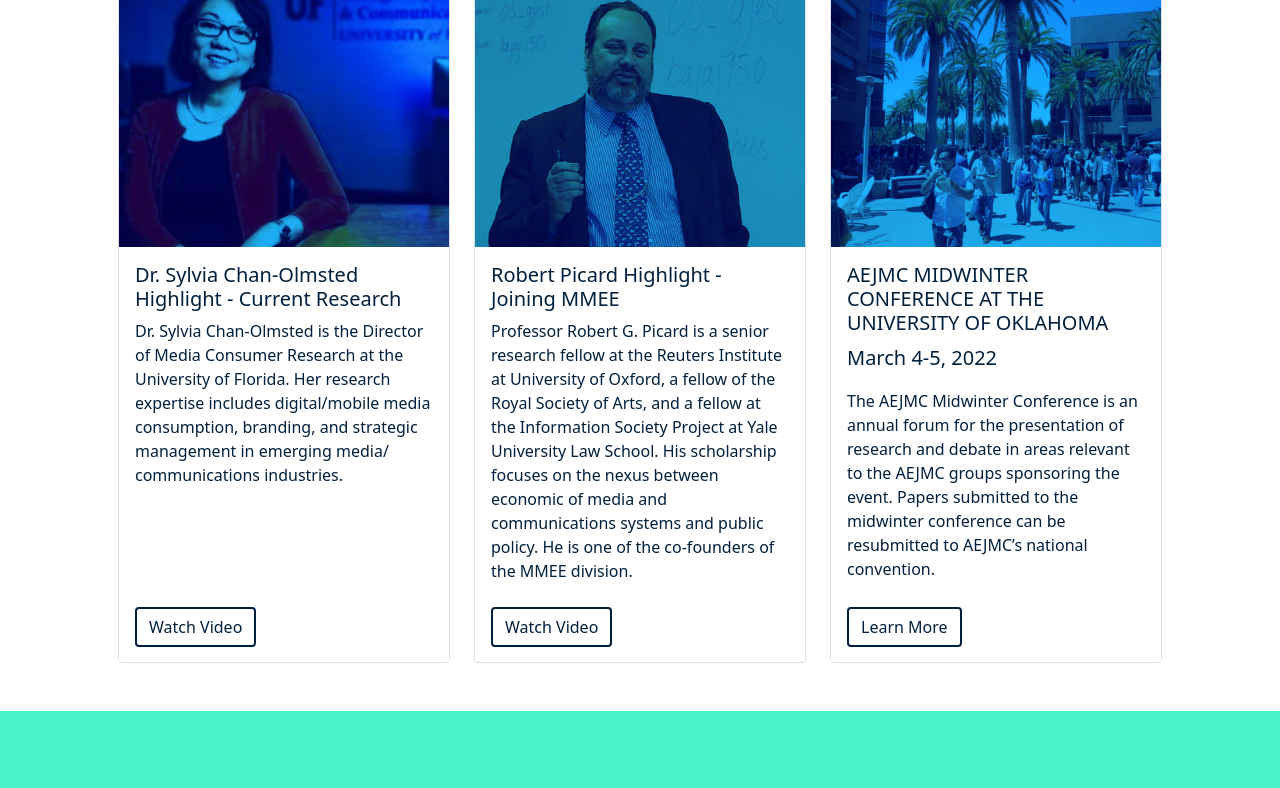
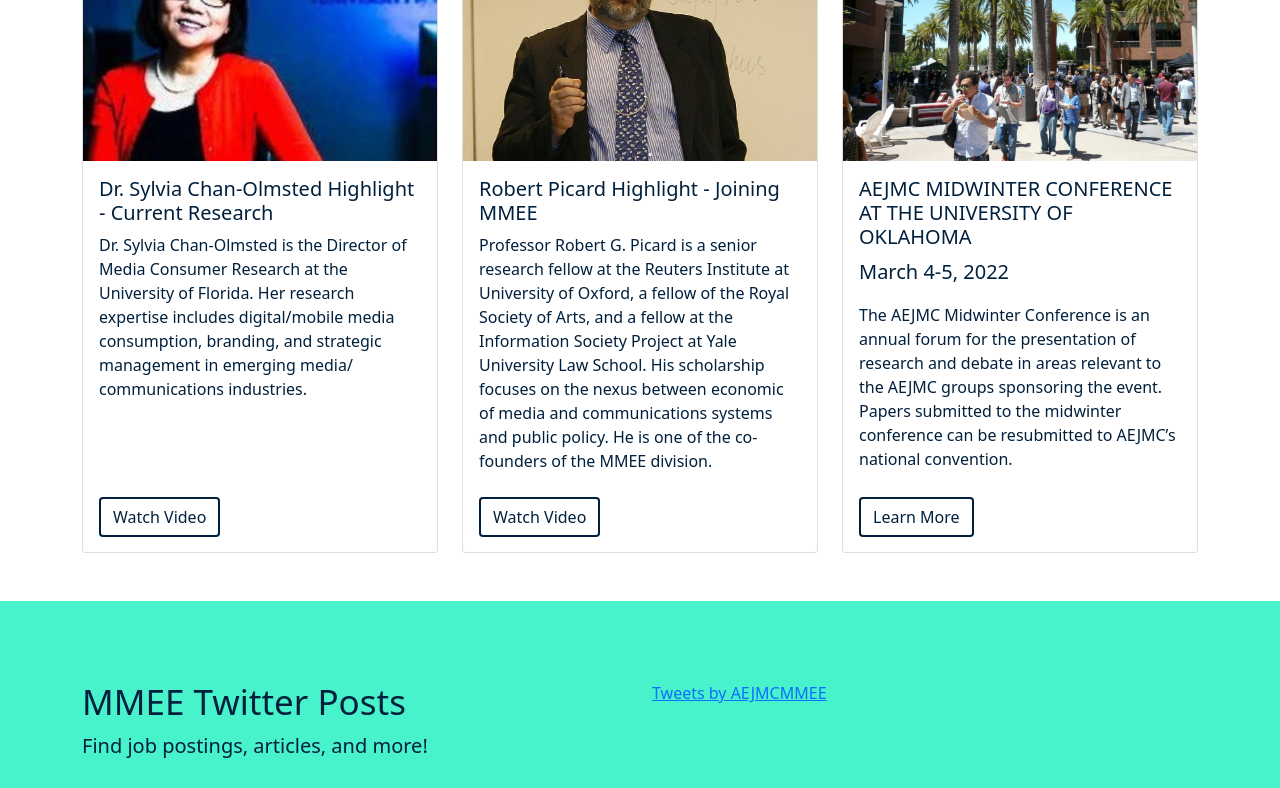
Before and after one commit to DanC29/mmee, a plain HTML site: page blog.html in a window 1280 px wide. Shown: the part 577-1365 px from the top of the page. Drawn offline with nearby package versions, Linux system fonts and the light colour scheme.

Commit message:
final commit
project due tomorrow

```diff
--- a/blog.html
+++ b/blog.html
@@ -81,7 +81,7 @@
             </div>
           </div>
           <div class="row d-flex">
-            <div class="col-md-4">
+            <div class="col-md-4 card-cont">
               <div class="card h-100">
                 <div
                   id="recents-filter"
@@ -116,7 +116,7 @@
               </div>
             </div>
 
-            <div class="col-md-4">
+            <div class="col-md-4 card-cont">
               <div class="card h-100">
                 <div
                   id="recents-filter"
@@ -153,7 +153,7 @@
               </div>
             </div>
 
-            <div class="col-md-4">
+            <div class="col-md-4 card-cont">
               <div class="card h-100">
                 <div
                   id="recents-filter"
@@ -241,55 +241,6 @@
           </div>
         </div>
       </section>
-      <!--  <div class="wrap-2">
-        <canvas id="liquid"></canvas>
-        <div id="tl-cont">
-          <div class="container">
-            <div class="row">
-              <div class="col-md-6">
-                <h2>MMEE Twitter Posts</h2>
-                <p class="lead">Find job postings, articles, and more!</p>
-              </div>
-              <div class="col-md-5">
-                <a
-                  class="twitter-timeline"
-                  data-width="500"
-                  data-height="400"
-                  data-theme="light"
-                  href="https://twitter.com/AEJMCMMEE?ref_src=twsrc%5Etfw"
-                  >Tweets by AEJMCMMEE</a
-                >
-              </div>
-            </div>
-            <div class="row">
-              <div class="col-md-6">
-                <h2>MMEE Facebook Posts</h2>
-                <p class="lead">Find job postings, announcements, and more!</p>
-              </div>
-              <div class="col-md-5">
-                <div
-                  class="fb-page"
-                  data-href="https://www.facebook.com/AEJMCMMEE"
-                  data-tabs="timeline"
-                  data-width="500"
-                  data-height="500"
-                  data-small-header="false"
-                  data-adapt-container-width="true"
-                  data-hide-cover="true"
-                  data-show-facepile="fasle"
-                >
-                  <blockquote
-                    cite="https://www.facebook.com/AEJMCMMEE"
-                    class="fb-xfbml-parse-ignore"
-                  >
-                    <a href="https://www.facebook.com/AEJMCMMEE">AEJMC MMEE</a>
-                  </blockquote>
-                </div>
-              </div>
-            </div>
-          </div>
-        </div>
-      </div> -->
     </main>
     <footer>
       <h5>DMD 3102 001</h5>
--- a/style.css
+++ b/style.css
@@ -7,7 +7,7 @@
 @media (min-width: 320px) {
   /* Home Page Start*/
   .header-background {
-    height: 50vh;
+    height: 35vh;
     overflow: hidden;
     display: flex;
     align-items: center;
@@ -232,7 +232,7 @@
   /* Application Page End*/
   /* Blog Page Start*/
   .blog-header-background {
-    height: 45vh;
+    height: 35vh;
     overflow: hidden;
     display: flex;
     align-items: center;
@@ -262,17 +262,17 @@
     font-weight: 500;
   }
   .recent-posts-cont {
-    padding: 3rem;
+    padding-top: 2rem;
+    padding-bottom: 2rem;
     color: #01203d;
+  }
+  .card-cont {
+    margin-top: 1rem;
+    margin-bottom: 1rem;
   }
   .card-img-top {
     width: 100%;
-    height: 20vw;
     object-fit: cover;
-    mix-blend-mode: overlay;
-  }
-  #recents-filter {
-    background-color: #0f5aa0;
   }
   .recent-footer {
     background-color: #ffffff;
@@ -365,7 +365,12 @@
     height: 100%;
     position: absolute;
   }
-
+  .card-img-top {
+    width: 100%;
+    height: 250px;
+    object-fit: cover;
+    object-position: top;
+  }
   #tl-cont {
     z-index: 2;
     position: relative;
```
Also changed, not shown: about.html (+5 -0 lines), imgs/icons/background-01 copy.png (added), imgs/icons/background-01.png (added), imgs/icons/background-tw-01.png (added), imgs/icons/background-yt-01.png (added), imgs/icons/background-yt.png (added), 1 other file.
